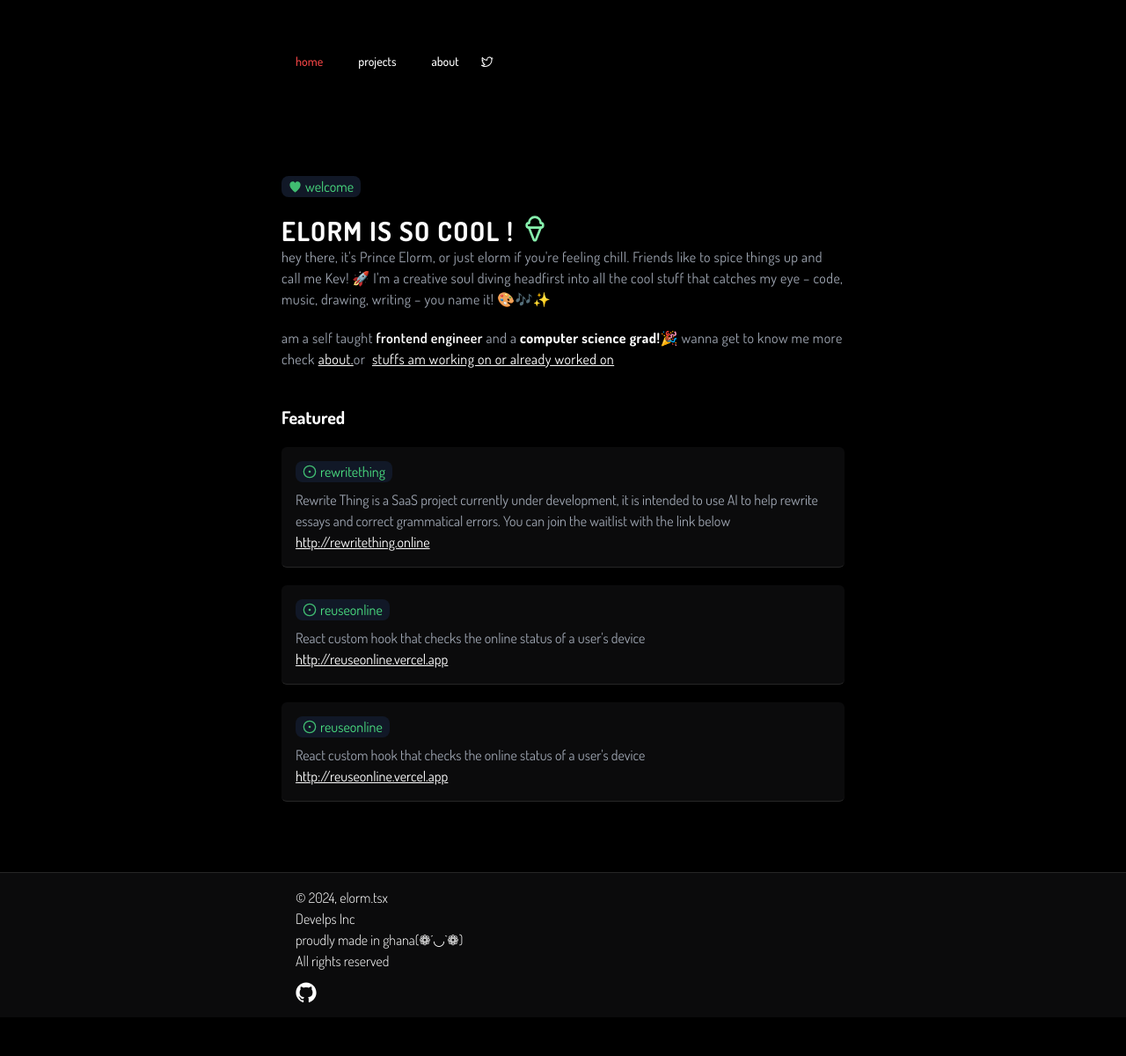
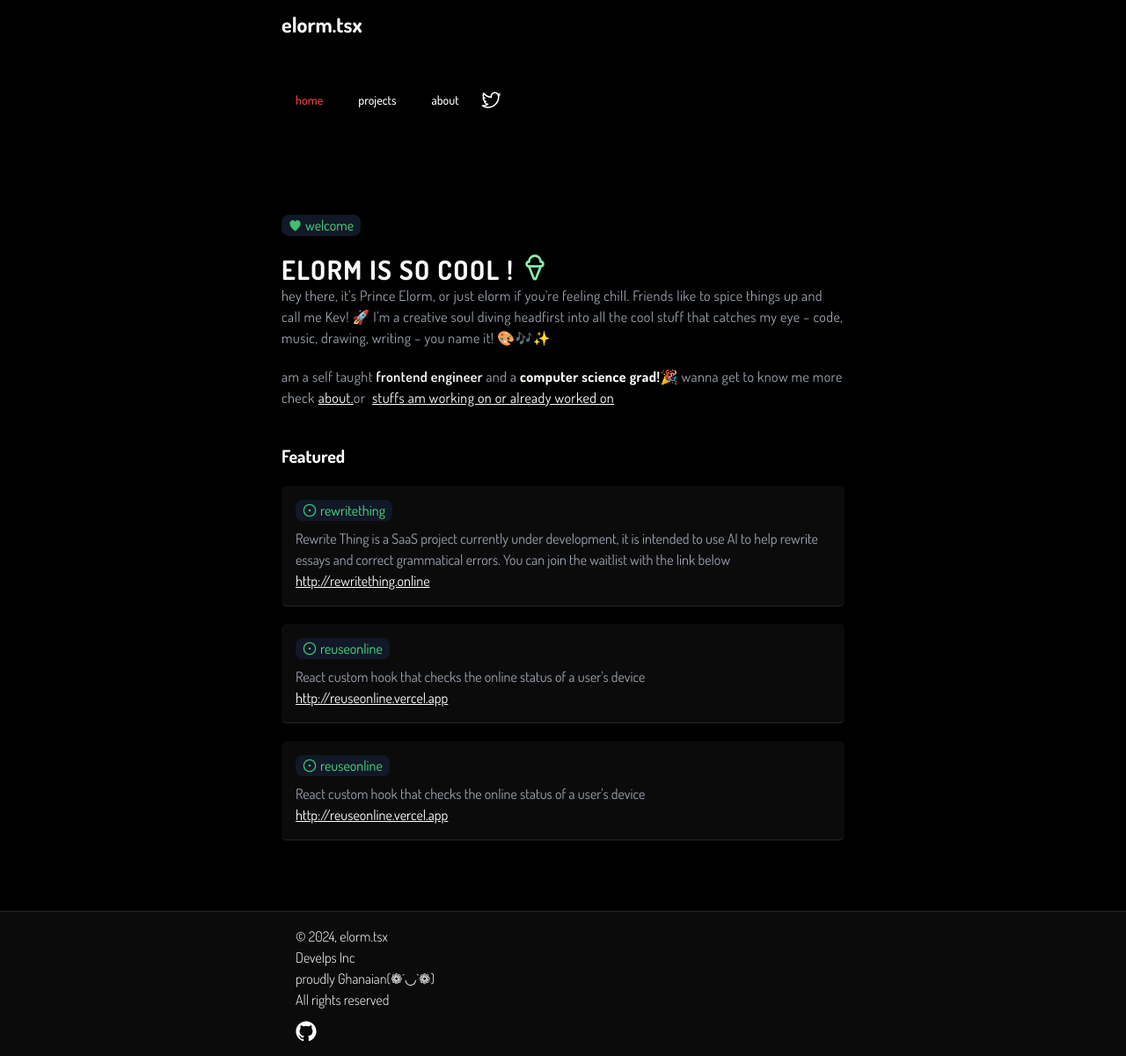
Before and after one commit to Akarikev/elorm, a Next.js app: page / in a window 1280 px wide. Shown: the whole page at 88% size. Before the commit the page ends 1156 px from the top, so only its background shows below. Built offline with nearby package versions, Linux system fonts and the light colour scheme.

Commit message:
mod: added features

```diff
--- a/app/layout.tsx
+++ b/app/layout.tsx
@@ -37,7 +37,7 @@ export default function RootLayout({
           <div className="font-light  lg:px-40 md:px-32 md:mx-10 lg:mx-40">
             <h1>&copy; 2024, elorm.tsx</h1>
             <p>Develps Inc</p>
-            <p>proudly made in ghana(❁´◡`❁)</p>
+            <p>proudly Ghanaian(❁´◡`❁)</p>
             <p>All rights reserved</p>
 
             <div>
--- a/components/Navbar.tsx
+++ b/components/Navbar.tsx
@@ -45,6 +45,13 @@ function Navbar() {
   );
 
   return (
+    <div>
+      <div className="text-2xl font-bold mt-3">
+        <h1 className="px-6  lg:px-40 md:px-32  md:mx-10 lg:mx-40">
+          elorm.tsx
+        </h1>
+      </div>
+
       <nav className="overflow-hidden  px-6 md:p-10 lg:px-40 md:px-32 h-11 md:mx-10 lg:mx-40">
         <div className="flex flex-grow items-center pt-3 gap-2">
           {links.map((link) => (
@@ -66,11 +73,12 @@ function Navbar() {
             </div>
           ))}
 
-        <Link href={"https://www.x.com/elorm.tsx"}>
-          <TwitterLogoIcon />
+          <Link href={"https://twitter.com/elorm_elom"}>
+            <TwitterLogoIcon className="hover:text-white w-6 h-6" />
           </Link>
         </div>
       </nav>
+    </div>
   );
 }
 
```
Lines whose indentation alone changed are shown as unchanged.
